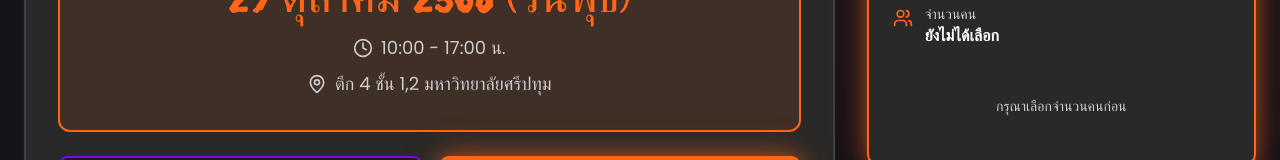
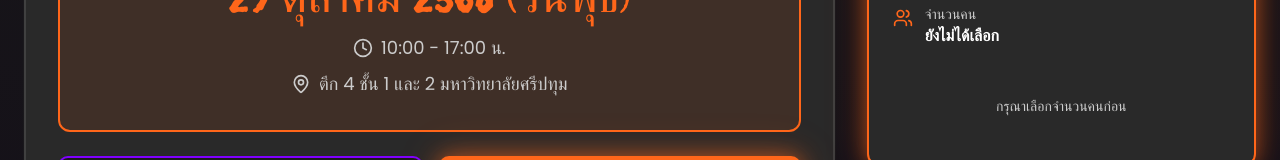
Before and after one commit to Vinner007/ticketpay, a React (Vite) app: page /booking in a window 1280 px wide. Shown: the part 558-718 px from the top of the page. Built offline with nearby package versions, Linux system fonts and the light colour scheme; the HTML template or start-up script is replaced by a standard one.

Commit message:
Code edited in Lovable Code Editor

```diff
--- a/src/components/ConfirmationSuccess.tsx
+++ b/src/components/ConfirmationSuccess.tsx
@@ -143,7 +143,7 @@ export const ConfirmationSuccess = ({ booking }: ConfirmationSuccessProps) => {
               <div className="text-sm text-muted-foreground mb-1">สถานที่</div>
               <div className="font-semibold flex items-center gap-2">
                 <MapPin className="w-4 h-4" />
-                ตึก 4 ชั้น 1,2 มหาวิทยาลัยศรีปทุม
+                ตึก 4 ชั้น 1 และ 2 มหาวิทยาลัยศรีปทุม
               </div>
             </div>
             <div>
--- a/src/pages/NewBooking.tsx
+++ b/src/pages/NewBooking.tsx
@@ -581,7 +581,7 @@ const NewBooking = () => {
                       </div>
                       <div className="flex items-center justify-center gap-2 text-sm sm:text-base md:text-lg text-muted-foreground">
                         <MapPin className="w-4 h-4 sm:w-5 sm:h-5 flex-shrink-0" />
-                        <span>ตึก 4 ชั้น 1,2 มหาวิทยาลัยศรีปทุม</span>
+                        <span>ตึก 4 ชั้น 1 และ 2 มหาวิทยาลัยศรีปทุม</span>
                       </div>
                     </div>
 
```
